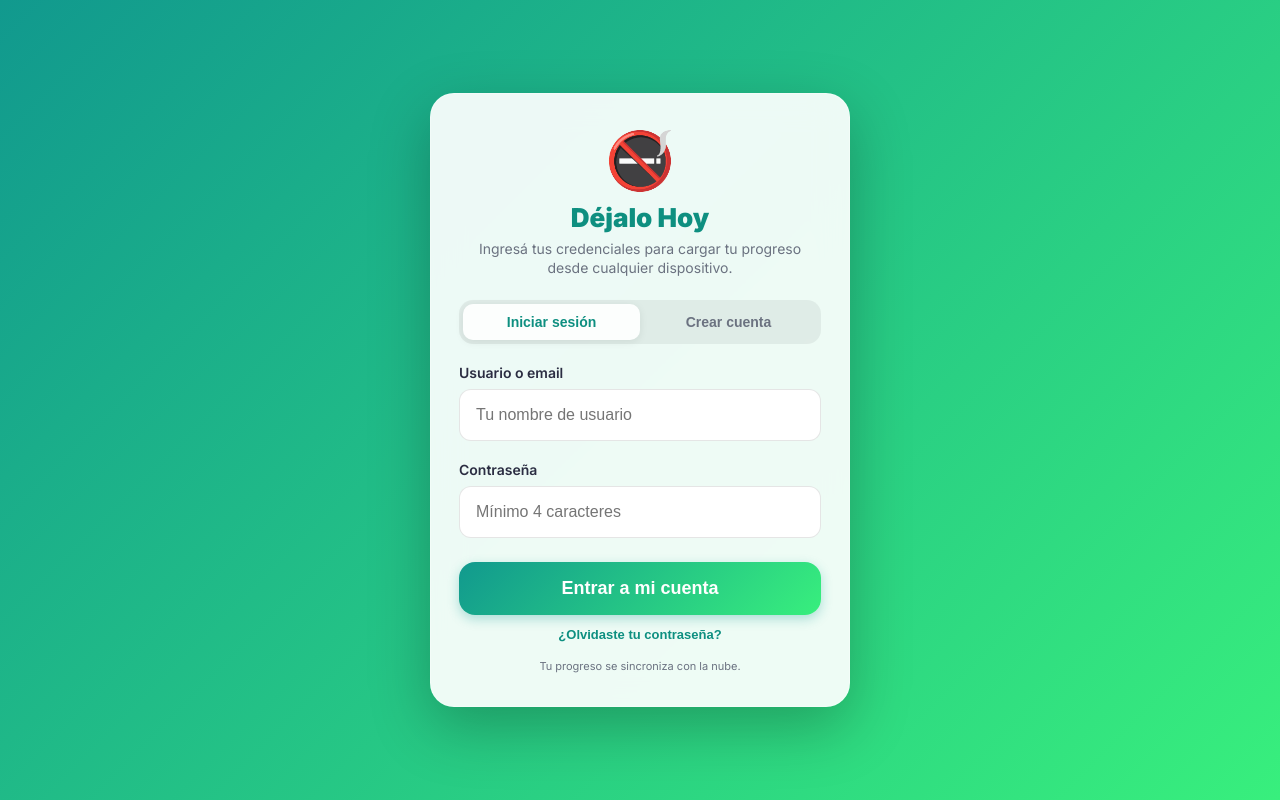
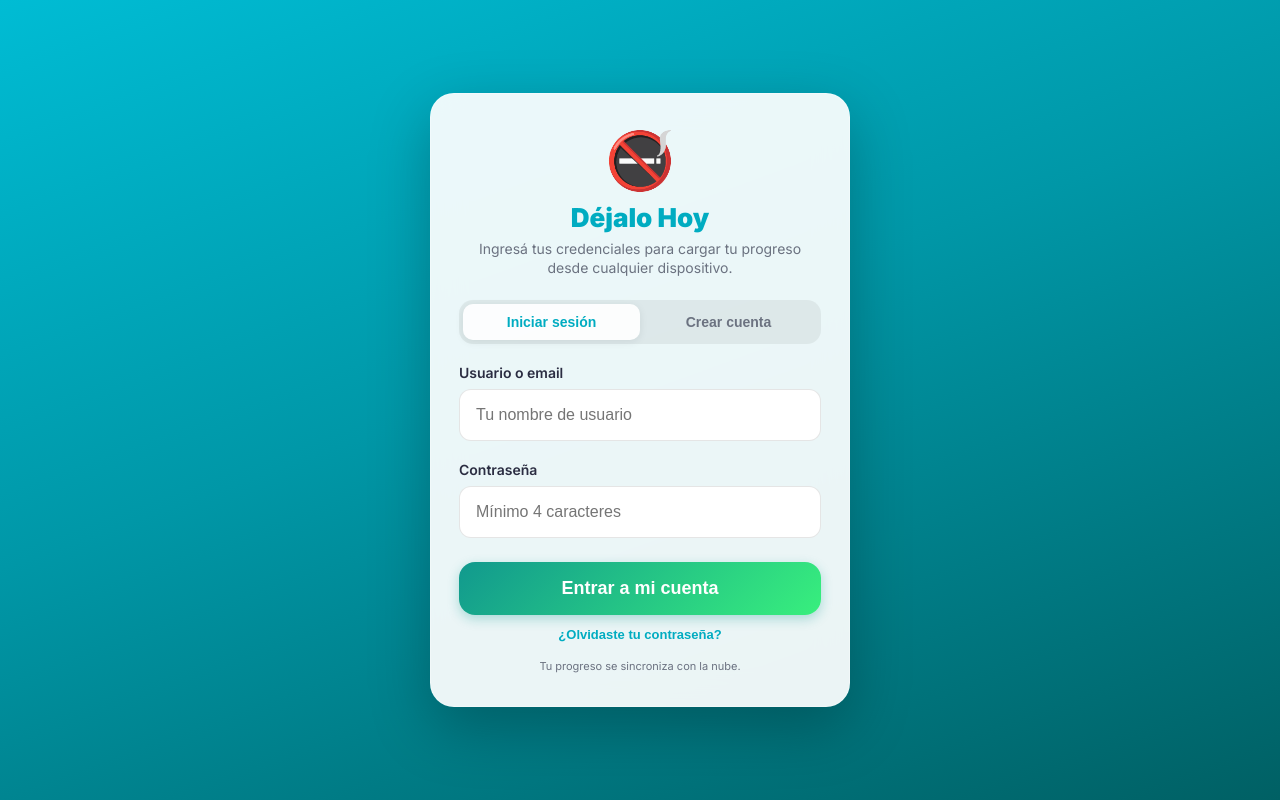
Before and after one commit to jangelbsc-design/dejalohoy, a React (Vite) app: page /#/life in a window 1280 px wide. Before the commit this address led to /#/. Built offline with nearby package versions, Linux system fonts and the light colour scheme; no server answers.

Commit message:
style: cambiar paleta de fondo a calipso profundo (turquesa #00BCD4 a azul verde #006064)

```diff
--- a/src/index.css
+++ b/src/index.css
@@ -1,8 +1,8 @@
 :root {
-  --primary: #0e8f80;
-  --primary-dark: #0b7a6d;
-  --background-start: #11998e;
-  --background-end: #38ef7d;
+  --primary: #00ACC1;
+  --primary-dark: #00838F;
+  --background-start: #00BCD4;
+  --background-end: #006064;
   --surface: rgba(255, 255, 255, 0.92);
   --surface-hover: rgba(255, 255, 255, 0.98);
   --text: #2B2D42;
@@ -32,7 +32,7 @@ button {
 }
 
 body {
-  background: linear-gradient(135deg, #11998e 0%, #38ef7d 100%);
+  background: linear-gradient(160deg, #00BCD4 0%, #0097A7 45%, #006064 100%);
   min-height: 100vh;
   min-height: 100dvh;
   color: var(--text);
@@ -517,7 +517,7 @@ html {
   padding: calc(24px + env(safe-area-inset-top)) 20px calc(24px + env(safe-area-inset-bottom));
   min-height: 100vh;
   min-height: 100dvh;
-  background: linear-gradient(135deg, #11998e 0%, #38ef7d 100%);
+  background: linear-gradient(160deg, #00BCD4 0%, #0097A7 45%, #006064 100%);
 }
 
 .guide-header {
@@ -960,7 +960,7 @@ html {
   padding: calc(24px + env(safe-area-inset-top)) 20px;
   min-height: 100vh;
   min-height: 100dvh;
-  background: linear-gradient(135deg, #11998e 0%, #38ef7d 100%);
+  background: linear-gradient(160deg, #00BCD4 0%, #0097A7 45%, #006064 100%);
 }
 
 .wishlist-header {
@@ -1201,7 +1201,7 @@ html {
   padding: calc(24px + env(safe-area-inset-top)) 20px;
   min-height: 100vh;
   min-height: 100dvh;
-  background: linear-gradient(135deg, #11998e 0%, #38ef7d 100%);
+  background: linear-gradient(160deg, #00BCD4 0%, #0097A7 45%, #006064 100%);
 }
 
 .medals-header {
@@ -1318,7 +1318,7 @@ html {
   padding: calc(24px + env(safe-area-inset-top)) 20px;
   min-height: 100vh;
   min-height: 100dvh;
-  background: linear-gradient(135deg, #11998e 0%, #38ef7d 100%);
+  background: linear-gradient(160deg, #00BCD4 0%, #0097A7 45%, #006064 100%);
 }
 
 .health-header {
@@ -1729,7 +1729,7 @@ html {
   padding: calc(24px + env(safe-area-inset-top)) 20px calc(24px + env(safe-area-inset-bottom));
   min-height: 100vh;
   min-height: 100dvh;
-  background: linear-gradient(135deg, #11998e 0%, #38ef7d 100%);
+  background: linear-gradient(160deg, #00BCD4 0%, #0097A7 45%, #006064 100%);
 }
 
 .life-header {
@@ -1927,7 +1927,7 @@ html {
   padding: calc(24px + env(safe-area-inset-top)) 20px calc(24px + env(safe-area-inset-bottom));
   min-height: 100vh;
   min-height: 100dvh;
-  background: linear-gradient(135deg, #11998e 0%, #38ef7d 100%);
+  background: linear-gradient(160deg, #00BCD4 0%, #0097A7 45%, #006064 100%);
 }
 
 .ach-header {
```
